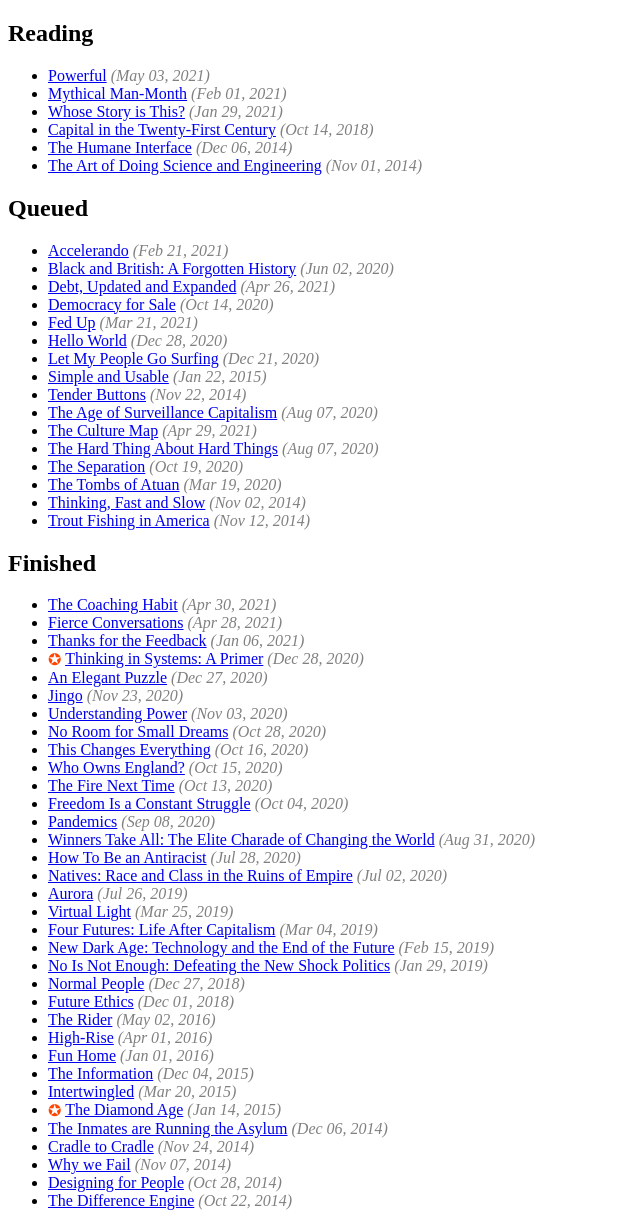
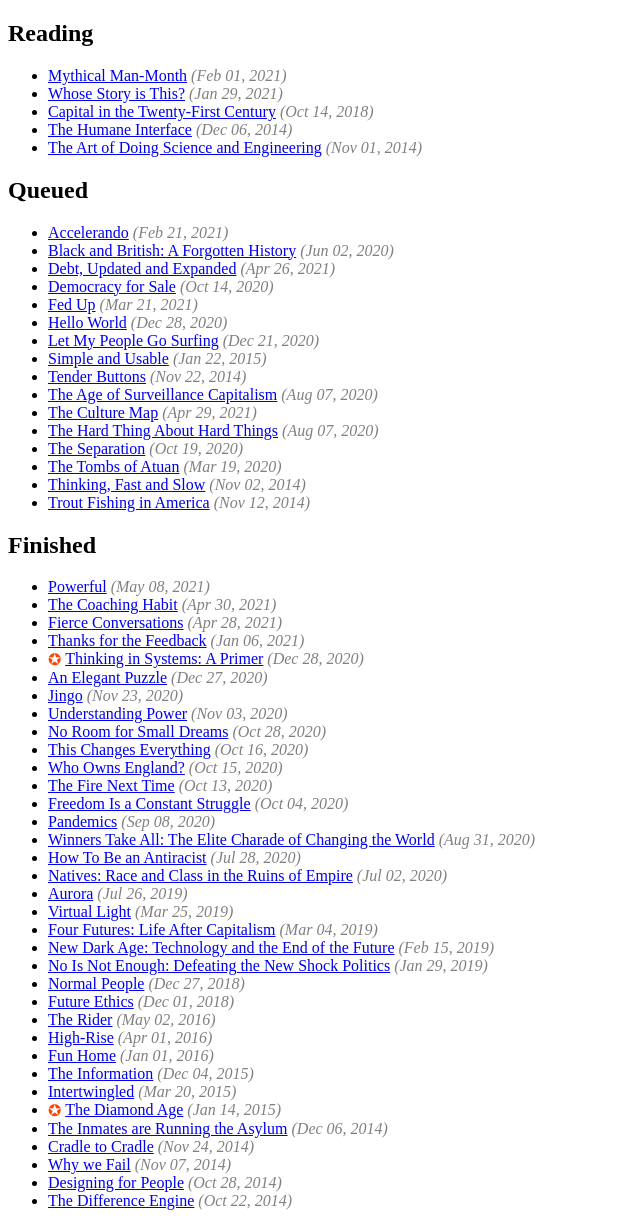
Before and after one commit to aron/books.aroncarroll.com, a Jekyll site: the page built from index.html, in a window 1280 px wide. Shown: the whole page, without its empty margins (0-640 px from the left). Built offline with Jekyll 4.4.1, drawn with Linux system fonts in a browser that asks for light colours.

Commit message:
Finished Powerful

```diff
--- a/_data/books.yml
+++ b/_data/books.yml
@@ -23,9 +23,10 @@ items:
   url: https://goodreads.com/book/isbn/1939714117
   isbn: "1939714117"
   type: kindle
-  state: started
+  state: finished
   queued_at: "2021-04-28"
   started_at: "2021-05-03"
+  finished_at: "2021-05-08"
 - title: The Tombs of Atuan
   authors:
   - Ursula K. Le Guin
```
